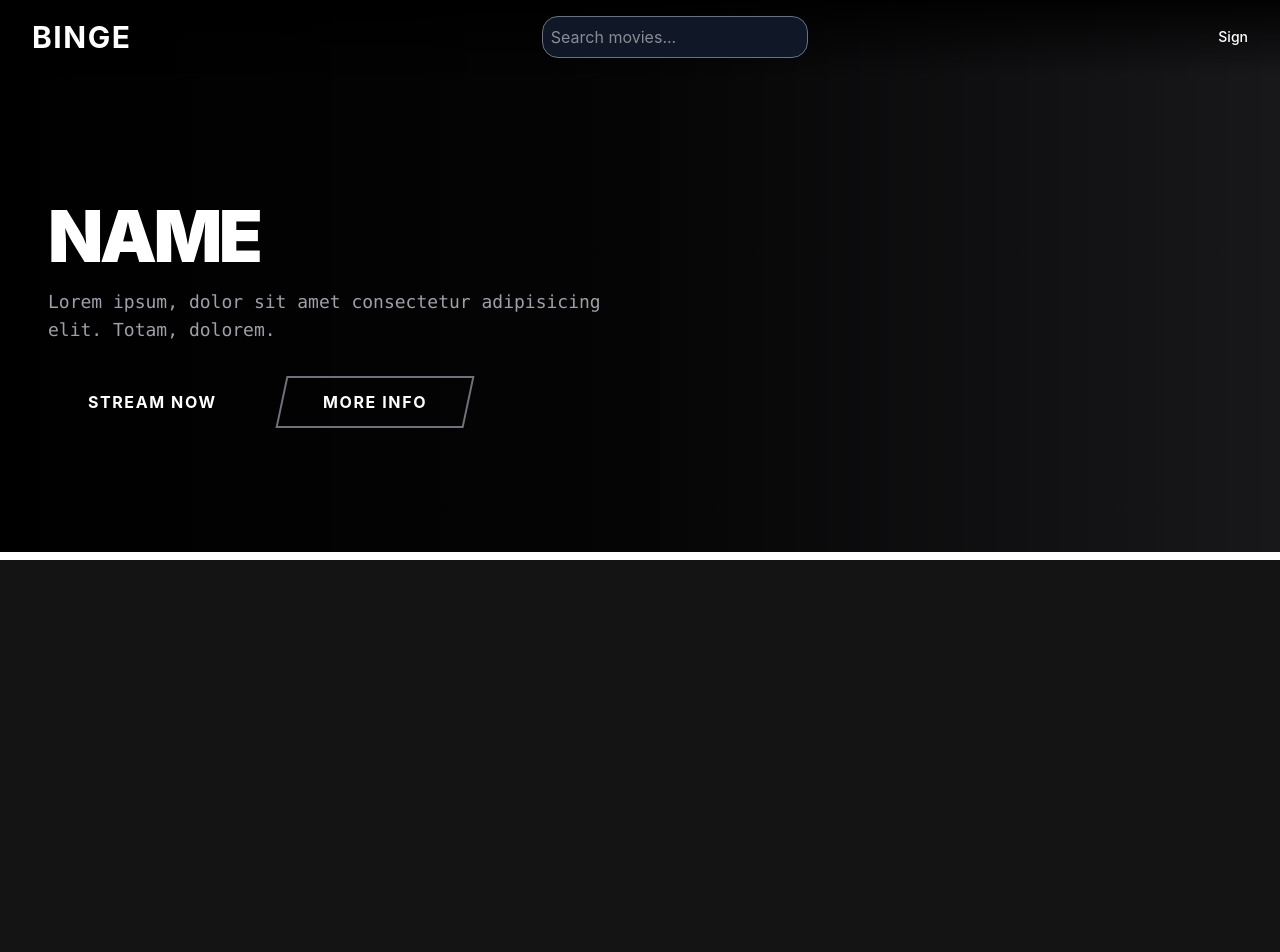
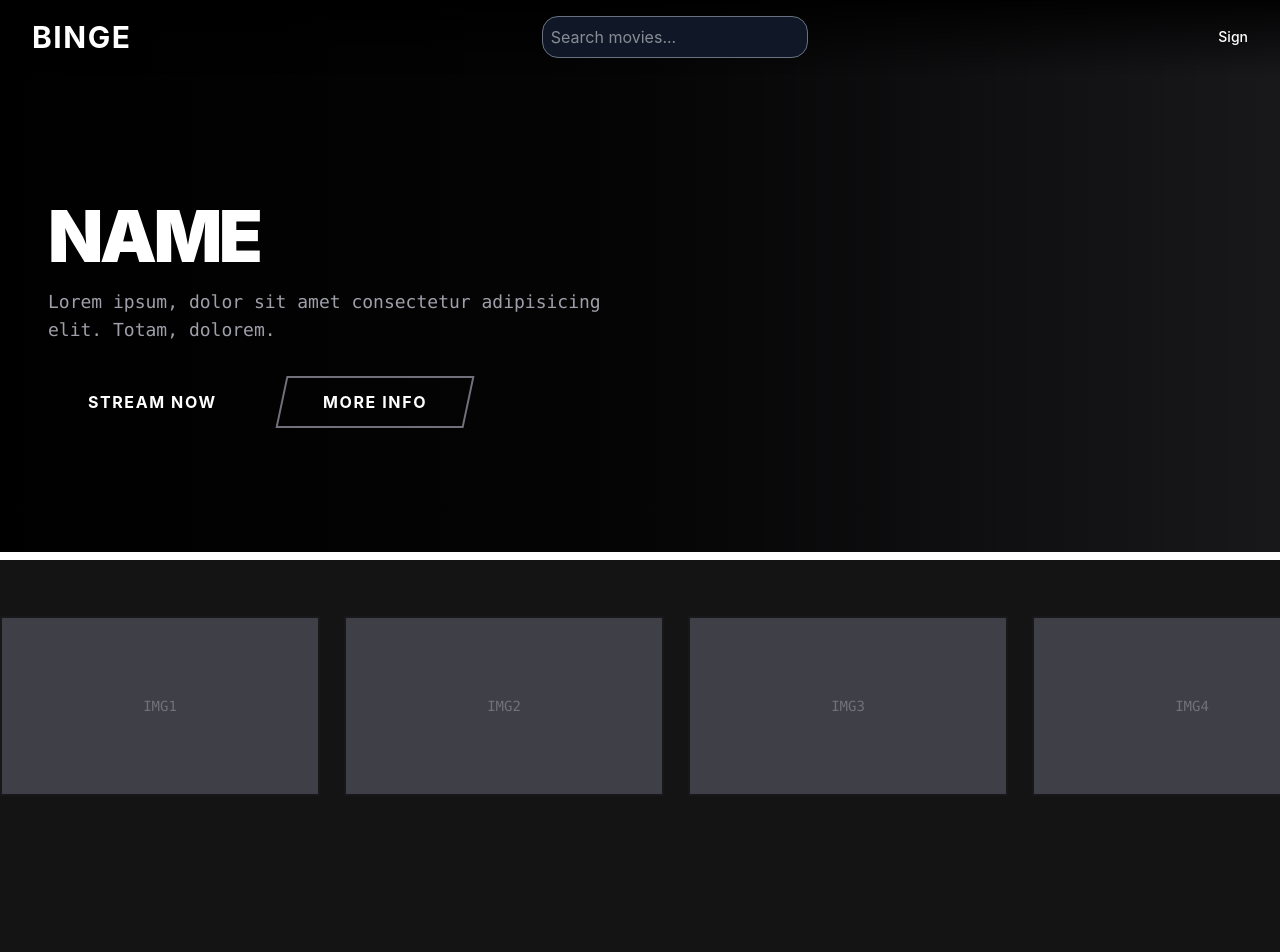
Before and after one commit to Sooraj44882/Binge, a React (Vite) app: page / in a window 1280 px wide. Shown: the top 952 px of the page. Built offline with nearby package versions, Linux system fonts and the light colour scheme.

Commit message:
added the movie cards in  row

```diff
--- a/src/App.jsx
+++ b/src/App.jsx
@@ -1,11 +1,14 @@
 import Hero from "./components/Hero.jsx";
 import Navbar from "./components/Navbar.jsx";
+import Row from "./components/Row.jsx";
 
 function App() {
   return (
     <div className="min-h-screen bg-binge-dark text-white font-sans">
       <Navbar />
       <Hero />
+
+      <Row />
 
       <main>
         <p className="pt-24 px-4 md:px-8 flex flex-col items-center justify-center h-screen text-amber-500">
--- /dev/null
+++ b/src/components/Row.jsx
@@ -0,0 +1,49 @@
+const Row = ({ title }) => {
+  const dummyData = [1, 2, 3, 4, 5, 6, 7, 8];
+
+  return (
+    <div className="w-full mb-12">
+      <div className="flex items-center mb-6">
+        <div className="w-4 h-8 bg-binge-red mr-3 transform -skew-x-12"></div>
+        <h2 className="text-2xl font-black uppercase tracking-widest text-zinc-100">
+          {title}
+        </h2>
+      </div>
+
+      <div className="relative group">
+        <div
+          className="flex overflow-x-scroll gap-6 pb-4 snap-x snap-mandatory scroll-smooth"
+          style={{ scrollbarWidth: "none" }}
+        >
+          {dummyData.map((item, index) => (
+            <div
+              key={index}
+              className="relative min-w-70 md:min-w-[320px] h-45 bg-zinc-800 snap-center cursor-pointer border-2 border-zinc-900 hover:border-binge-red transition-none duration-0 group/card"
+            >
+              <div className="w-full h-full bg-zinc-700 flex items-center justify-center text-zinc-500 font-mono text-sm uppercase">
+                Img{index + 1}
+              </div>
+
+              <div className="absolute inset-0 bg-black/80 opacity-0 group-hover/card:opacity-100 flex flex-col justify-end p-4">
+                <span className="text-white font-bold uppercase tracking-wider mb-2 block">
+                  Movie {item}
+                </span>
+                <div className="flex gap-2">
+                  <div className="px-2 py-1 bg-white text-black text-xs font-bold uppercase transform -skew-x-12">
+                    <span className="block transform skew-x-12">Play</span>
+                  </div>
+                  <div className="px-2 py-1 border border-white text-white text-xs font-bold uppercase transform -skew-x-12">
+                    <span className="block transform skew-x-12">+ Add</span>
+                  </div>
+                </div>
+              </div>
+            </div>
+          ))}
+        </div>
+      </div>
+    </div>
+  );
+};
+
+
+export default Row;
```
